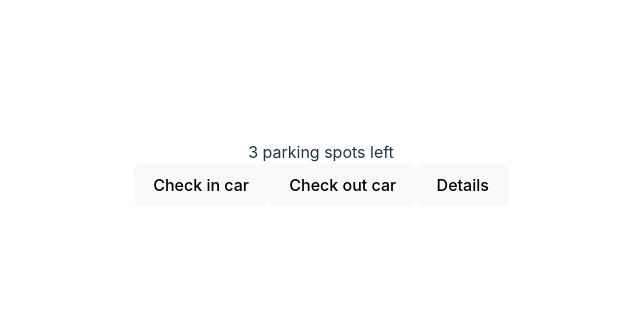
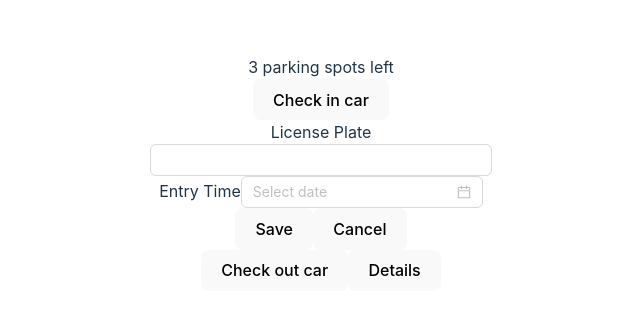
Before and after one commit to decaf12/parking-garage, a React (Vite) app: page / in a window 1280 px wide. Shown: the part 227-542 px from the top of the page, without its empty margins (319-959 px from the left). Built offline with nearby package versions, Linux system fonts and the light colour scheme.

Commit message:
antd components and validation

```diff
--- a/src/App.tsx
+++ b/src/App.tsx
@@ -1,6 +1,8 @@
 import './App.css'
 import {useGarageReducer} from "./hooks/use-garage-reducer.ts";
 import {useState} from "react";
+import {useForm} from "react-hook-form";
+import {ParkingForm} from "./components/parking-form.tsx";
 
 function App() {
   const [garage, dispatch] = useGarageReducer(3);
@@ -11,6 +13,7 @@ function App() {
     <>
       <div>{garage.totalSpots - garage.occupants.length} parking spots left</div>
       <button>Check in car</button>
+      <ParkingForm onSubmit={(data) => console.log('parking form data', data)} onCancel={() => console.log('cancelled')}/>
       <button>Check out car</button>
       <button>Details</button>
     </>
--- /dev/null
+++ b/src/components/parking-form.tsx
@@ -0,0 +1,70 @@
+import {Controller, SubmitHandler, useForm} from "react-hook-form";
+import {zodResolver} from "@hookform/resolvers/zod";
+import {z} from "zod";
+import {DatePicker, Input} from "antd";
+import {useEffect} from "react";
+import dayjs, {Dayjs} from "dayjs";
+
+type Props = {
+  onSubmit: SubmitHandler<FormFields>
+  onCancel: () => void,
+};
+
+const parkingFormValidationSchema = z.object({
+  licensePlate: z.string().min(1, {message: 'License place is required.'}),
+  entryTime: z.custom<Dayjs>((val) => val instanceof dayjs, 'Invalid date'),
+});
+
+type FormFields = z.infer<typeof parkingFormValidationSchema>;
+
+export const ParkingForm = ({onSubmit, onCancel}: Props) => {
+  const {control, watch, handleSubmit, formState: {errors}} = useForm<FormFields>({
+    defaultValues: {
+      licensePlate: '',
+    },
+    resolver: zodResolver(parkingFormValidationSchema),
+  });
+
+  const entryTimeVal = watch('entryTime');
+
+  useEffect(() => {
+    console.log('entry time', entryTimeVal);
+  });
+
+  return (
+    <form onSubmit={handleSubmit(onSubmit)}>
+      <div>
+        <label htmlFor='licensePlate'>License Plate</label>
+        <Controller
+          name='licensePlate'
+          control={control}
+          render={({ field }) => (
+            <Input {...field}/>
+          )}
+        />
+
+        {errors.licensePlate && <p>{errors.licensePlate.message}</p>}
+      </div>
+
+      <div>
+        <label htmlFor='entryTime'>Entry Time</label>
+        <Controller
+          name='entryTime'
+          control={control}
+          render={({ field }) => (
+            <DatePicker
+              {...field}
+              showTime={{ format: 'HH:mm' }}
+              format='YYYY-MM-DD HH:mm'
+              placeholder="Select date"
+            />
+          )}
+        />
+        {errors.entryTime && <p>{errors.entryTime.message}</p>}
+      </div>
+
+      <button>Save</button>
+      <button type='button' onClick={onCancel}>Cancel</button>
+    </form>
+  );
+}
```
Also changed, not shown: package.json (+6 -1 lines), 1 other file (tests, documents, lock files or other folders).
